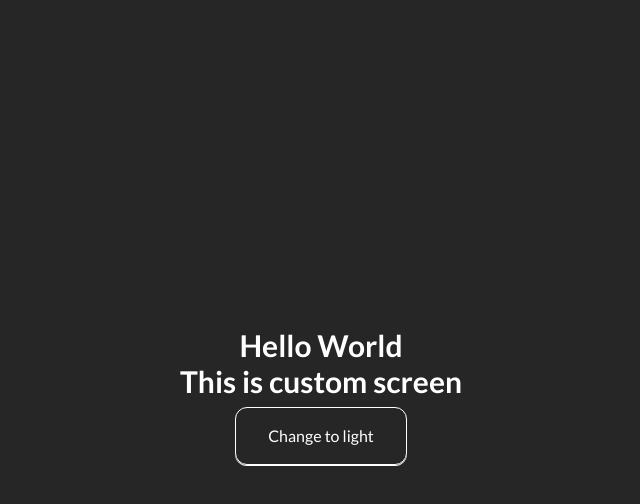
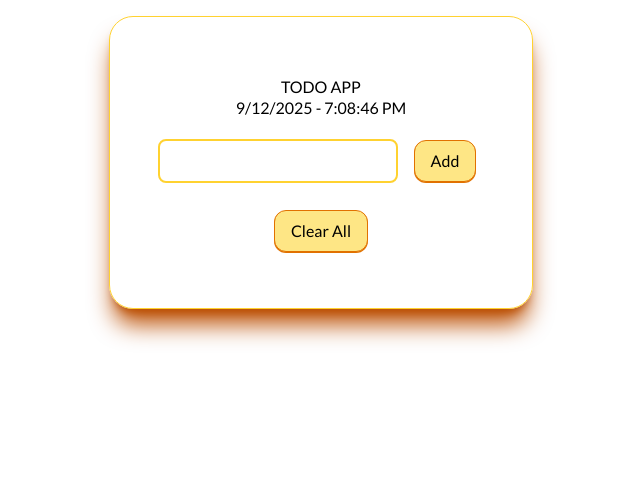
Before and after one commit to SprihaMandal/react-mini-projects, a React (Vite) app: page / in a window 1280 px wide. Shown: the top 504 px of the page, without its empty margins (319-959 px from the left). Built offline with nearby package versions, Linux system fonts and the light colour scheme.

Commit message:
use reducer practiced with todo

```diff
--- a/src/App.jsx
+++ b/src/App.jsx
@@ -1,15 +1,13 @@
 import './index.css';
-import { ThemeProvider } from './contexts/themeContext';
-import { CustomScreen } from './projects/customScreen';
+import { TodoReducer } from './projects/todo/todoReducer';
 
 export const App = () => {
 
 
   return (
-    <ThemeProvider>
-      <CustomScreen />
-
-    </ThemeProvider>
+    <>
+      <TodoReducer />
+    </>
 
   )
 }
--- /dev/null
+++ b/src/projects/todo/todoReducer.jsx
@@ -0,0 +1,91 @@
+import { useEffect, useReducer, useState } from "react"
+import { TodoForm } from "./components/todoForm";
+import { TodoListItem } from "./components/todoListItem";
+import { getTodoLocalData, setTodoLocalData } from "./components/todoLocalStorage";
+
+
+export const TodoReducer = () => {
+    const [todoArr, dispatch] = useReducer(todoReducer, [], () => getTodoLocalData());
+    const [dateTime, setDateTime] = useState('');
+
+    useEffect(() => {
+        const interval = setInterval(() => {
+            let date = new Date;
+            setDateTime(`${date.toLocaleDateString()} - ${date.toLocaleTimeString()}`);
+        }, 1000);
+        return () => clearInterval(interval);
+    }, []);
+
+    useEffect(() => {
+        setTodoLocalData(todoArr);
+
+    }, [todoArr]);
+
+    function todoReducer(state, action) {
+        switch (action.type) {
+            case "ADD":
+                return [...state, action.payload];
+
+            case "DELETE":
+                return state.filter((todo) => todo.content !== action.payload.content);
+
+            case "TOGGLE":
+                return state.map((todo) =>
+                    todo.content === action.payload.content
+                        ? { ...todo, checked: !todo.checked }
+                        : todo
+                );
+
+            case "CLEAR_ALL":
+                return [];
+
+            default:
+                return state;
+        }
+
+    }
+
+
+
+    const handleButtonClick = (props) => {
+
+        dispatch({ type: "ADD", payload: props });
+    }
+
+    const handleClearAll = () => {
+        dispatch({ type: "CLEAR_ALL" });
+    }
+
+    const handleDeleteItem = (ele) => {
+        dispatch({ type: "DELETE", payload: ele });
+
+    }
+
+    const handleCheckedEle = (obj) => {
+        dispatch({ type: "TOGGLE", payload: obj });
+
+    }
+
+    return (
+        <div className="border-1 border-amber-300 p-12 rounded-3xl shadow-amber-700 shadow-xl mt-4">
+            <section className="my-3 text-center">
+                <div>
+                    <h1>TODO APP</h1>
+                    <h2>{dateTime}</h2>
+                </div>
+            </section>
+            <TodoForm addTodo={handleButtonClick} />
+
+            <section className="mt-3">
+                {todoArr.map((ele, index) => <TodoListItem key={index} todoItem={ele} deleteTodo={handleDeleteItem} checkedTodo={handleCheckedEle} />)}
+            </section>
+
+            <div className="text-center">
+                <button className="app-button" onClick={handleClearAll}>Clear All</button>
+            </div>
+
+
+
+        </div>
+    )
+}
```
